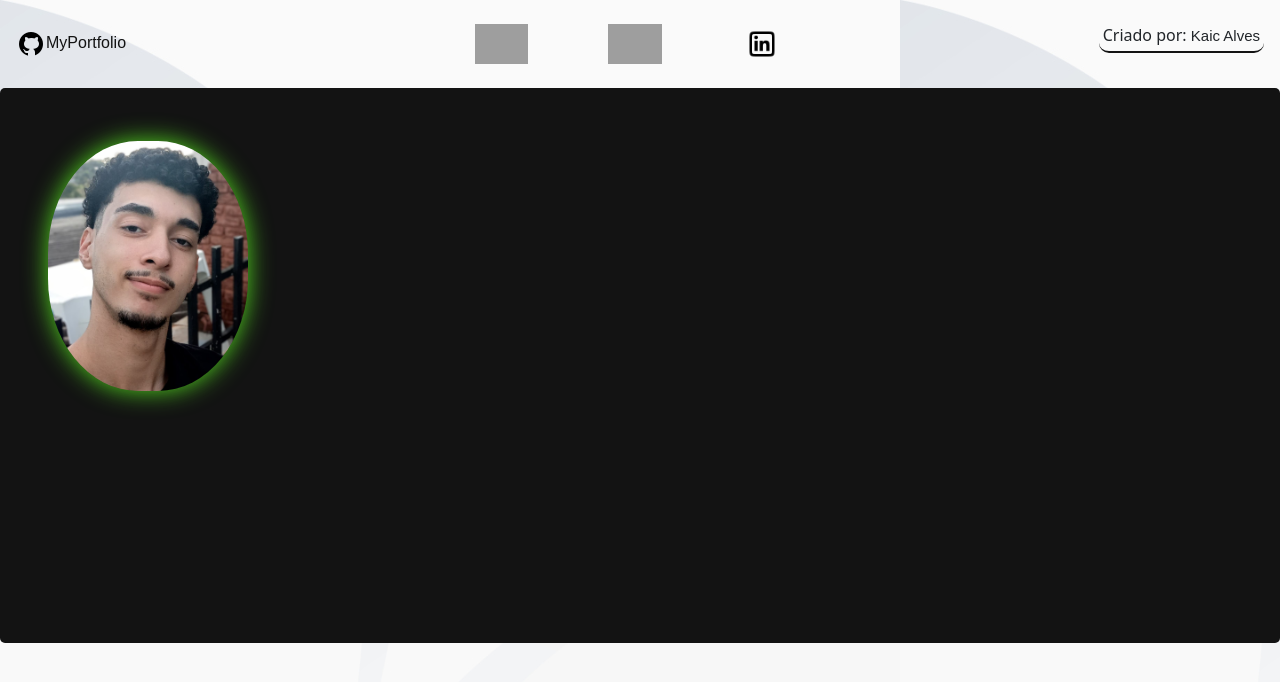
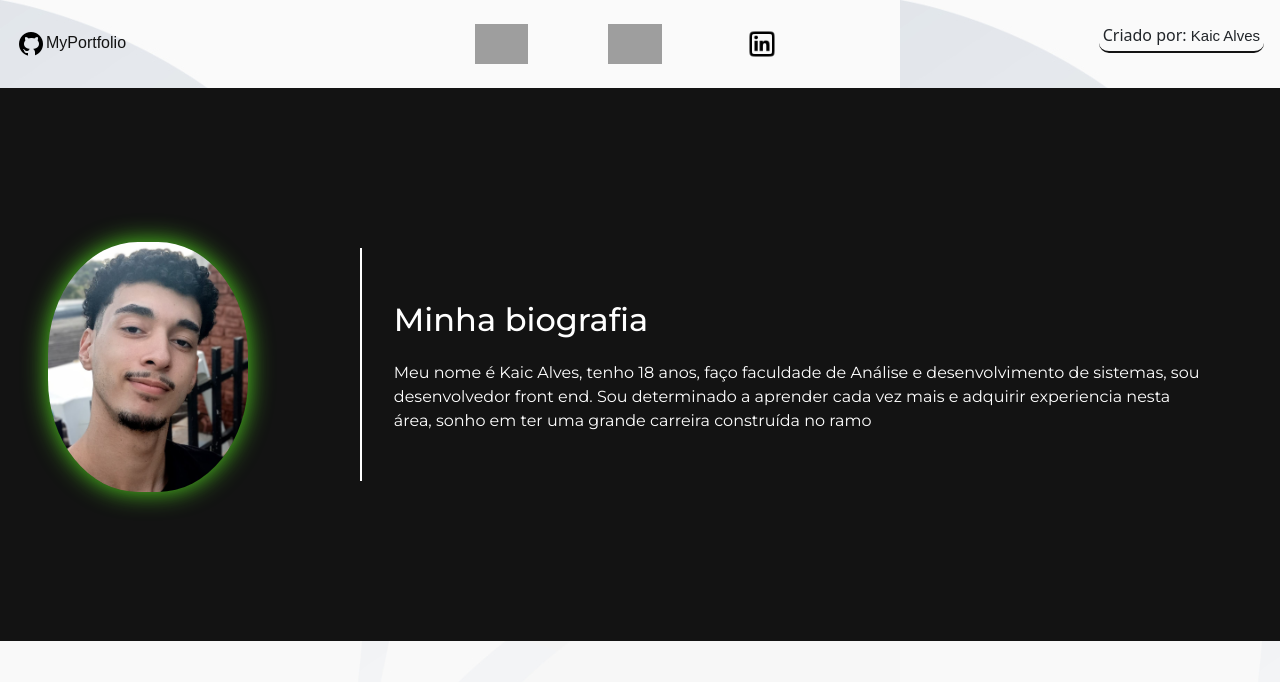
Before and after one commit to kikzz569/Portf-lio-kaic, a React (Vite) app in the folder portfólio-page/: page / in a window 1280 px wide. Shown: the top 682 px of the page. Built offline with nearby package versions, Linux system fonts and the light colour scheme; grey boxes are pictures that could not be loaded; a web font is replaced by a local one.

Commit message:
biography create

```diff
--- a/portfólio-page/src/Components/Card/indeex.jsx
+++ b/portfólio-page/src/Components/Card/indeex.jsx
@@ -1,3 +1,4 @@
+import Biography from "../../objects/biography/indeex";
 import Imagecard from "../../objects/image-card/indeex";
 import "./styles.css"
 
@@ -7,6 +8,9 @@ const Card = () => (
                 <article className='img-card'>
                     <Imagecard />
                 </article>
+                <article className="txt-card">
+                    <Biography />
+                </article>
 
         </section>
     </>
--- a/portfólio-page/src/Components/Card/styles.css
+++ b/portfólio-page/src/Components/Card/styles.css
@@ -1,9 +1,10 @@
-
 .card-background {
+    display: flex;
+    align-items: center;
+    gap: 5rem;
     background-color: var(--color-negative);
-    height: 555px;
+    height: 553px;
     padding: 3rem;
-    border-radius: 5px;
 }
 
 @keyframes img-animation{
--- a/portfólio-page/src/objects/biography/indeex.jsx
+++ b/portfólio-page/src/objects/biography/indeex.jsx
@@ -1,9 +1,18 @@
-import './styles'
+import './styles.css'
 
 const Biography = () => (
+    <article className='biography'>
     <h1>
-
+        Minha biografia
     </h1>
+    <p>
+         Meu nome é Kaic Alves, tenho 18 anos,
+        faço faculdade de Análise e desenvolvimento
+        de sistemas, sou desenvolvedor front end.
+         Sou determinado a aprender cada vez mais
+         e adquirir experiencia nesta área, sonho em
+         ter uma grande carreira construída no ramo
+    </p>
+    </article>
 )
-
 export default Biography;
--- a/portfólio-page/src/objects/biography/styles.css
+++ b/portfólio-page/src/objects/biography/styles.css
@@ -0,0 +1,6 @@
+.biography {
+    font-family: var(--font-family-2);
+    color: var(--color-zero);
+    border-left: 2px solid;
+    padding: 2rem;
+}
```
